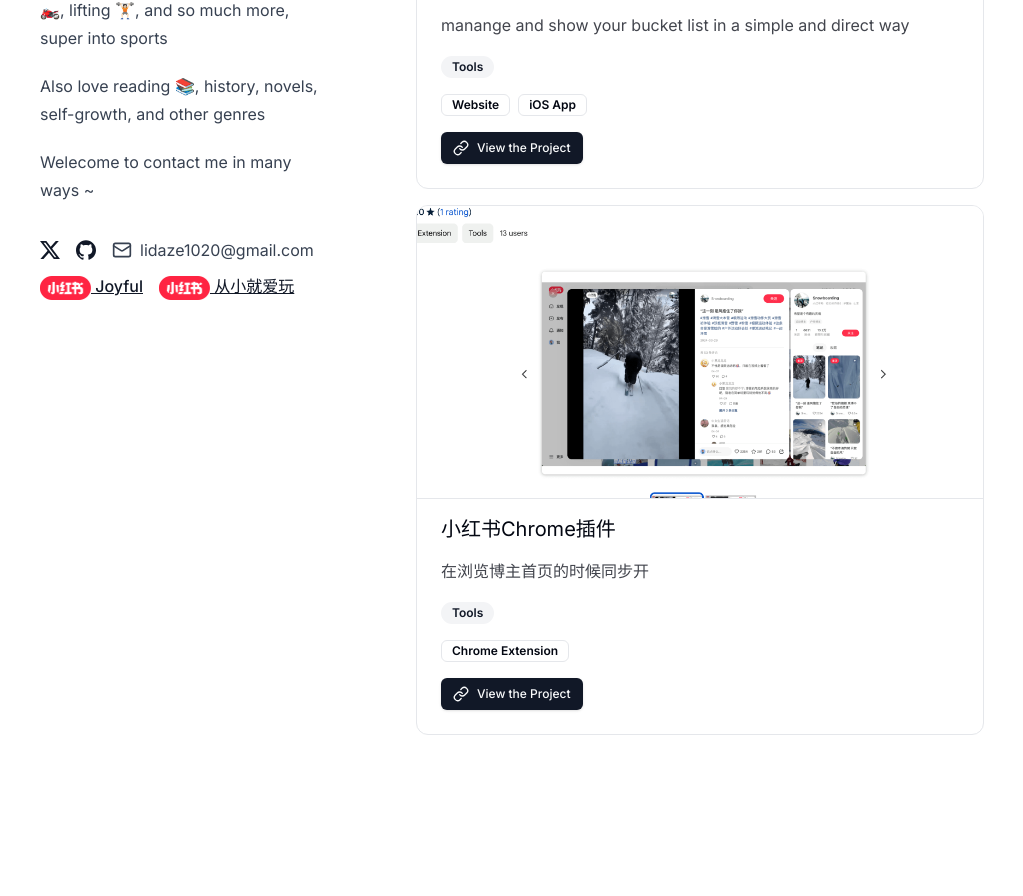
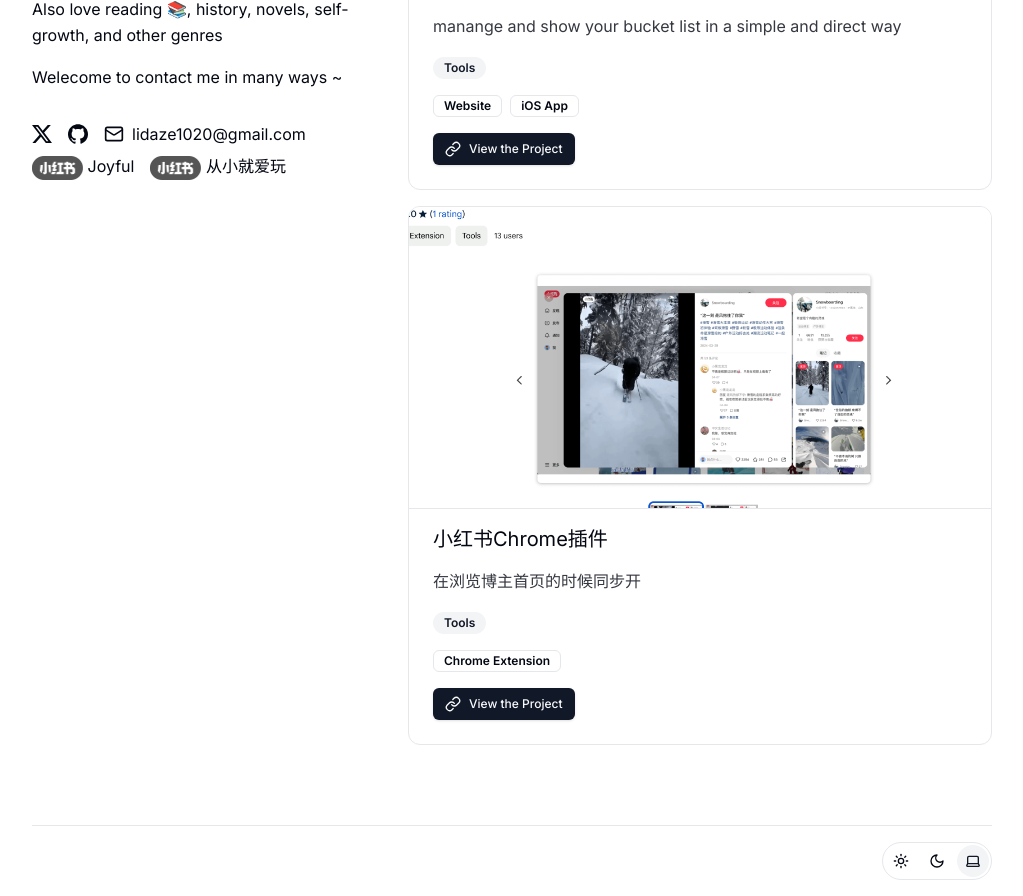
Before and after one commit to lidaze/joyful-home, a Next.js app: page / in a window 1280 px wide. Shown: the part 380-1276 px from the top of the page, without its empty margins (128-1151 px from the left). Before the commit the page ends 1155 px from the top, so only its background shows below. Built offline with nearby package versions, Linux system fonts and the light colour scheme.

Commit message:
[feat] dark mode

```diff
--- a/app/layout.tsx
+++ b/app/layout.tsx
@@ -1,6 +1,7 @@
 import type { Metadata } from "next";
 import { Inter as FontSans } from "next/font/google";
 import "./globals.css";
+import { ThemeProvider } from "@/components/theme-provider";
 
 import { cn } from "@/lib/utils";
 
@@ -18,8 +19,16 @@
 }>) {
   return (
     <html lang="en" suppressHydrationWarning>
+      <head />
       <body className={cn("min-h-screen bg-background font-sans antialiased", fontSans.variable)}>
-        {children}
+        <ThemeProvider
+          attribute="class"
+          defaultTheme="system"
+          enableSystem
+          disableTransitionOnChange
+        >
+          {children}
+        </ThemeProvider>
       </body>
     </html>
   );
--- a/app/page.tsx
+++ b/app/page.tsx
@@ -1,12 +1,16 @@
 import clsx from "clsx";
 import PersonalInfo from "@/components/personal-info";
 import Projects from "@/components/projects";
+import MainFooter from "@/components/main-footer";
 
 export default function Home() {
   return (
-    <main className={clsx("min-h-screen max-w-screen-lg mx-auto", "flex flex-col gap-4 items-center sm:flex-row sm:items-start")}>
-      <PersonalInfo className="w-full sm:w-[360px] p-10" />
-      <Projects className="flex-1 p-10" />
+    <main className="min-h-screen max-w-screen-lg mx-auto pt-8 px-8">
+      <div className={clsx("flex flex-col gap-4 items-center sm:flex-row sm:items-start")}>
+        <PersonalInfo className="w-full sm:w-[360px]" />
+        <Projects className="flex-1 mt-10 sm:mt-0" />
+      </div>
+      <MainFooter />
     </main>
   );
 }
--- /dev/null
+++ b/components/main-footer.tsx
@@ -0,0 +1,16 @@
+import clsx from "clsx";
+import ThemeToggle from "./theme-toggle";
+
+interface Props {
+  className?: string;
+}
+
+export default function MainFooter({ className }: Props) {
+  return (
+    <footer className={clsx("border-t mt-20 py-4", className)}>
+      <div className="flex items-center justify-end">
+        <ThemeToggle />
+      </div>
+    </footer>
+  );
+}
--- a/components/personal-info.tsx
+++ b/components/personal-info.tsx
@@ -16,13 +16,13 @@
   return (
     <div className={clsx("flex flex-col gap-y-4", className)}>
       <Image className="rounded-full size-20" src={avatar} alt="avatar" />
-      <article className="prose">
-        <h2 className="mb-5">
+      <article className="">
+        <h2 className="mb-6 text-3xl font-semibold">
           Hey! I&apos;m <b>{personal.name}</b>
         </h2>
-        <div className="">
+        <div className="space-y-4">
           {personal.desc.map((item, i) => (
-            <p className="" key={i}>
+            <p className="leading-relaxed" key={i}>
               {item}
             </p>
           ))}
@@ -42,10 +42,10 @@
           </div>
           <div className="flex gap-x-4 mt-2">
             <Link href={personal.links.xiaohongshu1} target="__blank">
-              <Icons.xiaohongshu className="not-prose" /> Joyful
+              <Icons.xiaohongshu className="grayscale" /> Joyful
             </Link>
             <Link href={personal.links.xiaohongshu2} target="__blank">
-              <Icons.xiaohongshu className="not-prose" /> 从小就爱玩
+              <Icons.xiaohongshu className="grayscale" /> 从小就爱玩
             </Link>
           </div>
         </div>
--- a/components/project-item.tsx
+++ b/components/project-item.tsx
@@ -29,15 +29,14 @@
       >
         <Image
           className="transition scale-110 group-hover:scale-125"
-          fill
-          // objectFit="cover"
+          priority
           src={project.image}
           alt={project.imageAlt}
           style={{ objectFit: "cover" }}
         />
       </Link>
       <h2 className="text-xl">{project.title}</h2>
-      <p className="opacity-75">{project.description}</p>
+      <p className="opacity-80">{project.description}</p>
       <div>
         {project.category.map((item, i) => (
           <Badge variant="secondary" className="rounded-full" key={i}>
--- /dev/null
+++ b/components/theme-provider.tsx
@@ -0,0 +1,9 @@
+"use client";
+
+import * as React from "react";
+import { ThemeProvider as NextThemesProvider } from "next-themes";
+import { type ThemeProviderProps } from "next-themes/dist/types";
+
+export function ThemeProvider({ children, ...props }: ThemeProviderProps) {
+  return <NextThemesProvider {...props}>{children}</NextThemesProvider>;
+}
--- /dev/null
+++ b/components/theme-toggle.tsx
@@ -0,0 +1,41 @@
+"use client";
+
+import clsx from "clsx";
+import { ToggleGroup, ToggleGroupItem } from "./ui/toggle-group";
+import { Moon, Sun, Laptop } from "lucide-react";
+import { useTheme } from "next-themes";
+
+const themeOptions = [
+  { value: "light", icon: <Sun className="size-4" /> },
+  { value: "dark", icon: <Moon className="size-4" /> },
+  { value: "system", icon: <Laptop className="size-4" /> },
+];
+
+interface ThemeToggleProps {
+  className?: string;
+}
+
+export default function ThemeToggle({ className }: ThemeToggleProps) {
+  const { setTheme, theme } = useTheme();
+
+  return (
+    <div className={clsx("", className)}>
+      <ToggleGroup
+        className="inline-flex border rounded-full p-0.5"
+        type="single"
+        onValueChange={(newTheme) => {
+          if (newTheme) {
+            setTheme(newTheme);
+          }
+        }}
+        value={theme}
+      >
+        {themeOptions.map((item) => (
+          <ToggleGroupItem key={item.value} className="rounded-full" size="sm" value={item.value}>
+            {item.icon}
+          </ToggleGroupItem>
+        ))}
+      </ToggleGroup>
+    </div>
+  );
+}
--- /dev/null
+++ b/components/ui/toggle-group.tsx
@@ -0,0 +1,61 @@
+"use client"
+
+import * as React from "react"
+import * as ToggleGroupPrimitive from "@radix-ui/react-toggle-group"
+import { type VariantProps } from "class-variance-authority"
+
+import { cn } from "@/lib/utils"
+import { toggleVariants } from "@/components/ui/toggle"
+
+const ToggleGroupContext = React.createContext<
+  VariantProps<typeof toggleVariants>
+>({
+  size: "default",
+  variant: "default",
+})
+
+const ToggleGroup = React.forwardRef<
+  React.ElementRef<typeof ToggleGroupPrimitive.Root>,
+  React.ComponentPropsWithoutRef<typeof ToggleGroupPrimitive.Root> &
+    VariantProps<typeof toggleVariants>
+>(({ className, variant, size, children, ...props }, ref) => (
+  <ToggleGroupPrimitive.Root
+    ref={ref}
+    className={cn("flex items-center justify-center gap-1", className)}
+    {...props}
+  >
+    <ToggleGroupContext.Provider value={{ variant, size }}>
+      {children}
+    </ToggleGroupContext.Provider>
+  </ToggleGroupPrimitive.Root>
+))
+
+ToggleGroup.displayName = ToggleGroupPrimitive.Root.displayName
+
+const ToggleGroupItem = React.forwardRef<
+  React.ElementRef<typeof ToggleGroupPrimitive.Item>,
+  React.ComponentPropsWithoutRef<typeof ToggleGroupPrimitive.Item> &
+    VariantProps<typeof toggleVariants>
+>(({ className, children, variant, size, ...props }, ref) => {
+  const context = React.useContext(ToggleGroupContext)
+
+  return (
+    <ToggleGroupPrimitive.Item
+      ref={ref}
+      className={cn(
+        toggleVariants({
+          variant: context.variant || variant,
+          size: context.size || size,
+        }),
+        className
+      )}
+      {...props}
+    >
+      {children}
+    </ToggleGroupPrimitive.Item>
+  )
+})
+
+ToggleGroupItem.displayName = ToggleGroupPrimitive.Item.displayName
+
+export { ToggleGroup, ToggleGroupItem }
--- /dev/null
+++ b/components/ui/toggle.tsx
@@ -0,0 +1,45 @@
+"use client"
+
+import * as React from "react"
+import * as TogglePrimitive from "@radix-ui/react-toggle"
+import { cva, type VariantProps } from "class-variance-authority"
+
+import { cn } from "@/lib/utils"
+
+const toggleVariants = cva(
+  "inline-flex items-center justify-center rounded-md text-sm font-medium transition-colors hover:bg-muted hover:text-muted-foreground focus-visible:outline-none focus-visible:ring-1 focus-visible:ring-ring disabled:pointer-events-none disabled:opacity-50 data-[state=on]:bg-accent data-[state=on]:text-accent-foreground",
+  {
+    variants: {
+      variant: {
+        default: "bg-transparent",
+        outline:
+          "border border-input bg-transparent shadow-sm hover:bg-accent hover:text-accent-foreground",
+      },
+      size: {
+        default: "h-9 px-3",
+        sm: "h-8 px-2",
+        lg: "h-10 px-3",
+      },
+    },
+    defaultVariants: {
+      variant: "default",
+      size: "default",
+    },
+  }
+)
+
+const Toggle = React.forwardRef<
+  React.ElementRef<typeof TogglePrimitive.Root>,
+  React.ComponentPropsWithoutRef<typeof TogglePrimitive.Root> &
+    VariantProps<typeof toggleVariants>
+>(({ className, variant, size, ...props }, ref) => (
+  <TogglePrimitive.Root
+    ref={ref}
+    className={cn(toggleVariants({ variant, size, className }))}
+    {...props}
+  />
+))
+
+Toggle.displayName = TogglePrimitive.Root.displayName
+
+export { Toggle, toggleVariants }
--- a/package.json
+++ b/package.json
@@ -10,8 +10,11 @@
   },
   "dependencies": {
     "@radix-ui/react-slot": "^1.1.0",
+    "@radix-ui/react-toggle": "^1.1.0",
+    "@radix-ui/react-toggle-group": "^1.1.0",
     "clsx": "^2.1.1",
     "next": "14.2.5",
+    "next-themes": "^0.3.0",
     "react": "^18",
     "react-dom": "^18"
   },
```
Also changed, not shown: components.json, 1 other file (tests, documents, lock files or other folders).
